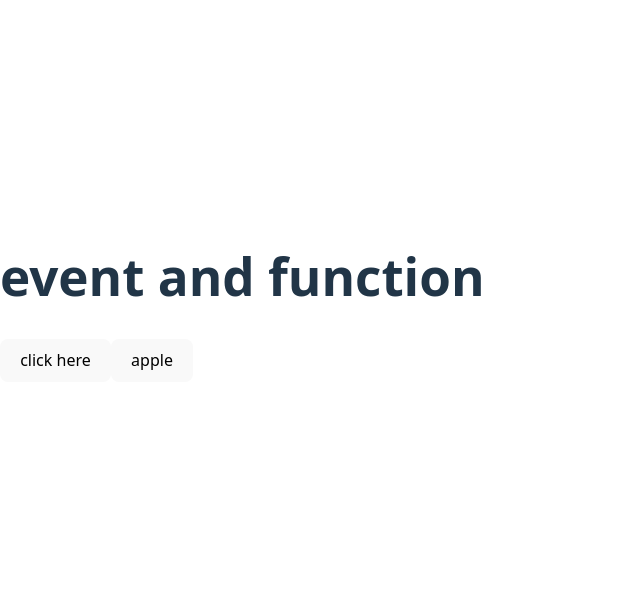
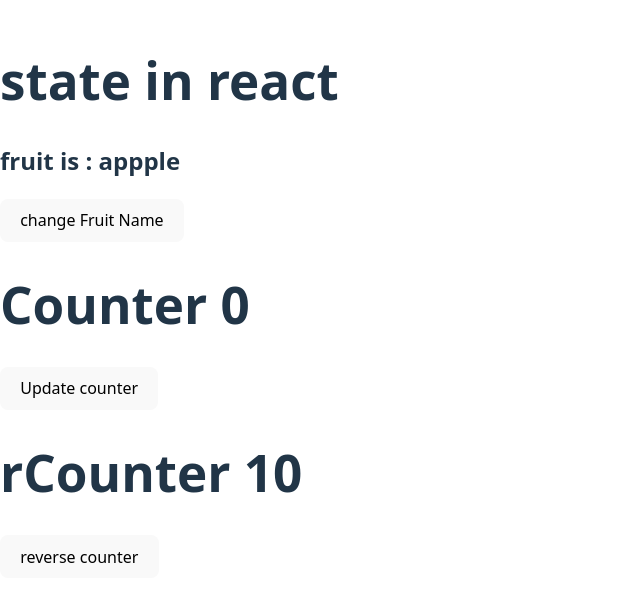
Before and after one commit to tanyaagraharicoder/react-cource, a React (Vite) app: page / in a window 1280 px wide. Shown: the part 102-704 px from the top of the page, without its empty margins (0-640 px from the left). Built offline with nearby package versions, Linux system fonts and the light colour scheme.

Commit message:
states in react

```diff
--- a/src/App.jsx
+++ b/src/App.jsx
@@ -1,25 +1,19 @@
+
+import  {useState} from 'react'
+import Counter from './Counter'
+function App() {
+  const[  fruits, setFruits]= useState("appple")
 
 
- const fruit=( name)=>{
-    alert(name)
+  const handlefruit=()=>{
+    setFruits("banana")
   }
-
-function App() {
-  function callFun(){
-    alert("function called")
-  }
-  const fruit=( name)=>{
-    alert(name)
-  }
-
-
   return (
     <>
-    <h1> event and function </h1>
-    {/*  here we just pass function defition of callFun because onClick don not work with function call like callFun() */}
-    <button onClick={callFun}> click here</button>
-    {/*  here we take an exaple ike if we have to  pass paameter then we use it like this  */}
-    <button onClick={()=>fruit("apple")}> apple </button>
+    <h1> state in react </h1>
+    <h2> fruit is : {fruits} </h2>
+    <button onClick={handlefruit}> change Fruit Name  </button>
+    <Counter/>
 
 
 
@@ -27,6 +21,10 @@ function App() {
 
     </>
   )
+
+
+
+
 }
 
 
--- /dev/null
+++ b/src/Counter.jsx
@@ -0,0 +1,15 @@
+import {use, useState} from "react"
+const Counter =()=>{
+     const [ count , setCount]= useState(0);
+     const [rCount, setrCount]= useState(10);
+    return (
+        <div>
+            <h1> Counter  {count}</h1>
+            <button onClick={()=> setCount(count+1)}> Update counter</button>
+            <h1> rCounter {rCount}</h1>
+            <button onClick={()=>setrCount(rCount-1)}>reverse counter</button>
+
+        </div>
+    )
+}
+export default Counter
```
